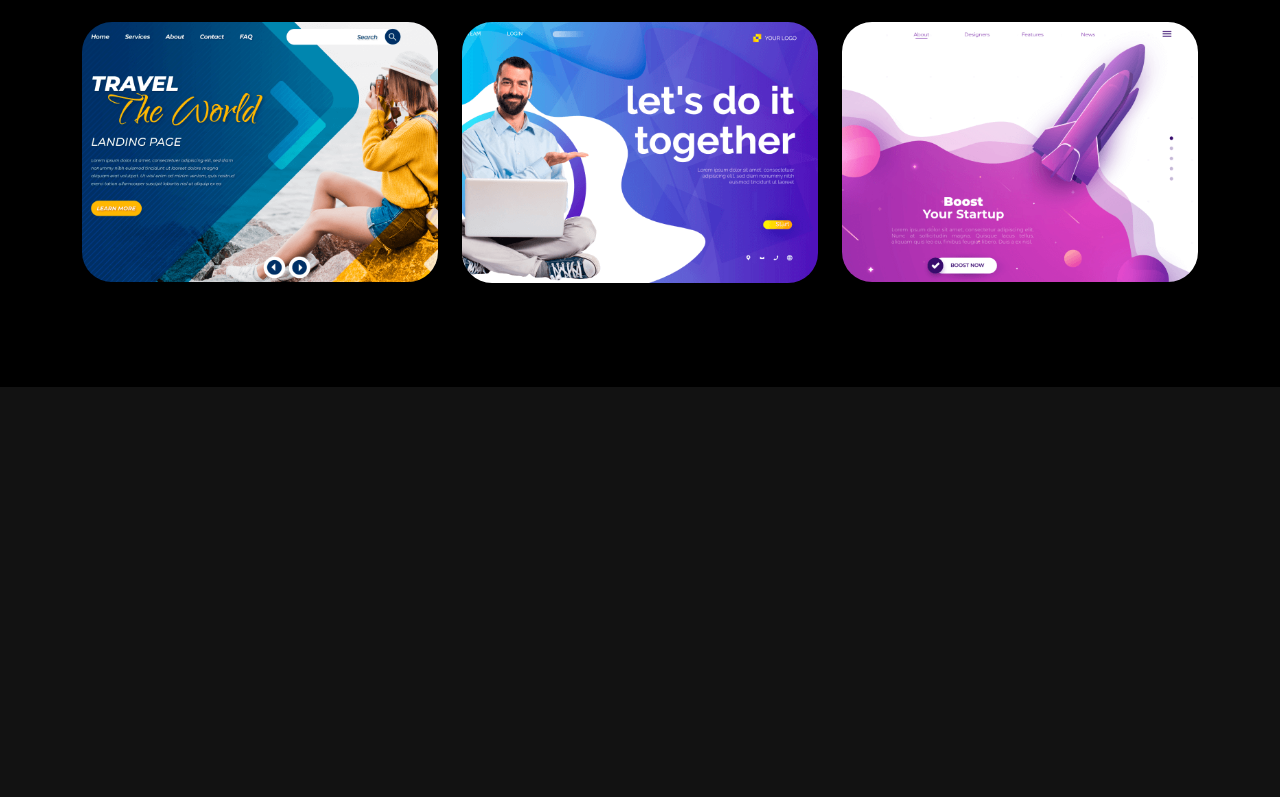
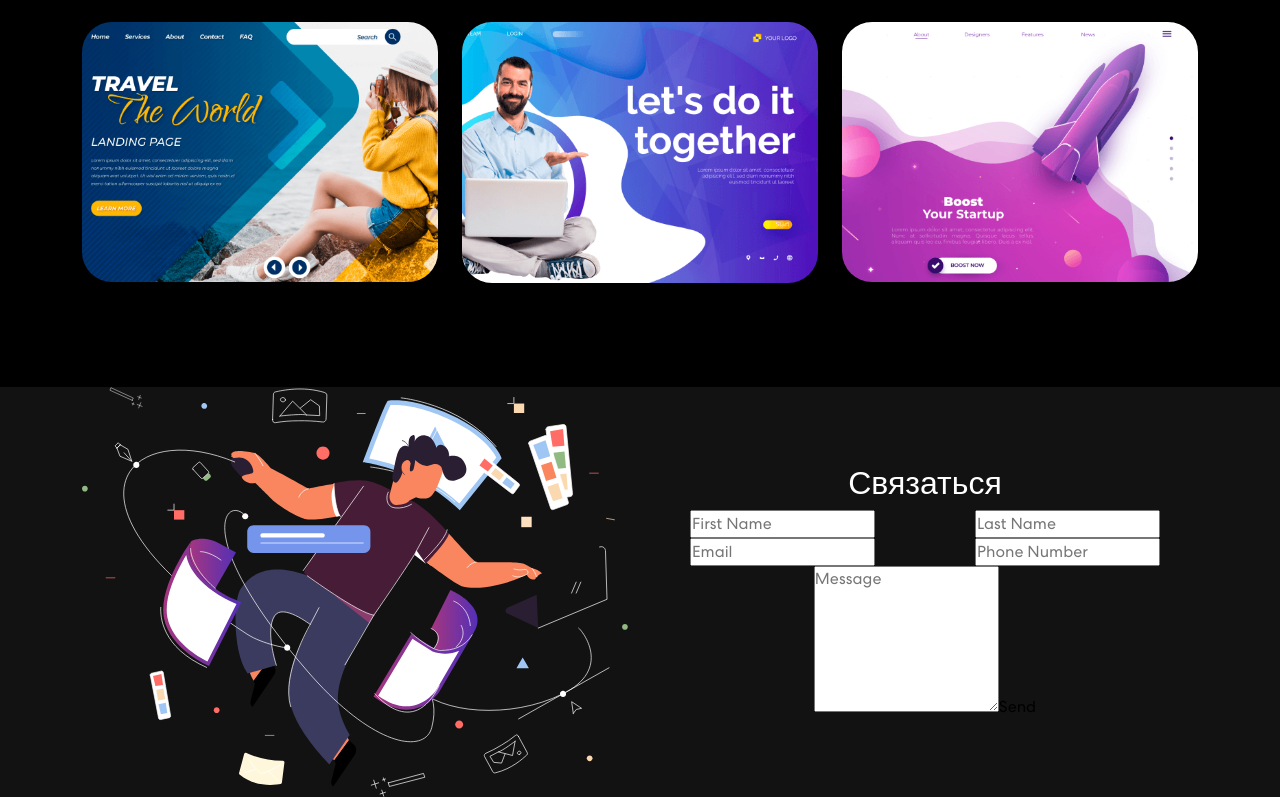
Before and after one commit to EfaSer/portfolio_test, a React (Create React App) app: page / in a window 1280 px wide. Shown: the part 1979-2776 px from the top of the page. Before the commit the page ends 2366 px from the top, so only its background shows below. Built offline with nearby package versions, Linux system fonts and the light colour scheme.

Commit message:
Contact Form

```diff
--- a/package.json
+++ b/package.json
@@ -7,6 +7,9 @@
         "@testing-library/react": "^13.4.0",
         "@testing-library/user-event": "^13.5.0",
         "bootstrap": "^5.3.1",
+        "cors": "^2.8.5",
+        "express": "^4.18.2",
+        "nodemailer": "^6.9.5",
         "react": "^18.2.0",
         "react-bootstrap": "^2.8.0",
         "react-bootstrap-icons": "^1.10.3",
--- a/src/App.js
+++ b/src/App.js
@@ -4,6 +4,7 @@
 import { Banner } from "./components/Banner";
 import { Skills } from "./components/Skills";
 import { Projects } from "./components/Projects";
+import { Contact } from "./components/Contact";
 import "bootstrap/dist/css/bootstrap.min.css";
 
 function App() {
@@ -13,6 +14,7 @@
             <Banner />
             <Skills />
             <Projects />
+            <Contact />
         </div>
     );
 }
--- /dev/null
+++ b/src/components/Contact.js
@@ -0,0 +1,145 @@
+import { useState } from "react";
+import { Container, Row, Col } from "react-bootstrap";
+import contactImg from "../assets/img/contact-img.svg";
+
+export const Contact = () => {
+    const formInitialDetails = {
+        firstName: "",
+        lastName: "",
+        email: "",
+        phone: "",
+        message: "",
+    };
+    const [formDetails, setFormDetails] = useState(formInitialDetails);
+    const [buttonText, setButtonText] = useState("Send");
+    const [status, setStatus] = useState({});
+
+    const onFormUpdate = (category, value) => {
+        setFormDetails({
+            ...formDetails,
+            [category]: value,
+        });
+    };
+    const handleSubmit = async (e) => {
+        e.preventDefault();
+        setButtonText("Sending...");
+        let response = await fetch("http://localhost:5000/contact", {
+            method: "POST",
+            headers: {
+                "Content-Type": "Application/json;charset=utf-8",
+            },
+            body: JSON.stringify(formDetails),
+        });
+        setButtonText("Send");
+        let result = response.json();
+        setFormDetails(formInitialDetails);
+        if (result.code === 200) {
+            setStatus({ success: true, message: "Message sent successfully" });
+        } else {
+            setStatus({
+                success: false,
+                message: "Something went wrong, please try again later",
+            });
+        }
+    };
+
+    return (
+        <section className="contact" id="connect">
+            <Container>
+                <Row className="align-items-center">
+                    <Col md={6}>
+                        <img src={contactImg} />
+                    </Col>
+                    <Col md={6}>
+                        <h2>Связаться</h2>
+                        <form onSubmit={handleSubmit}>
+                            <Row>
+                                <Col sm={6} className="px-1">
+                                    <input
+                                        type="text"
+                                        value={formDetails.firstName}
+                                        placeholder="First Name"
+                                        onChange={(e) =>
+                                            onFormUpdate(
+                                                "firstName",
+                                                e.target.value
+                                            )
+                                        }
+                                    />
+                                </Col>
+                                <Col sm={6} className="px-1">
+                                    <input
+                                        type="text"
+                                        value={formDetails.lastName}
+                                        placeholder="Last Name"
+                                        onChange={(e) =>
+                                            onFormUpdate(
+                                                "lastName",
+                                                e.target.value
+                                            )
+                                        }
+                                    />
+                                </Col>
+                                <Col sm={6} className="px-1">
+                                    <input
+                                        type="email"
+                                        value={formDetails.email}
+                                        placeholder="Email"
+                                        onChange={(e) =>
+                                            onFormUpdate(
+                                                "Email",
+                                                e.target.value
+                                            )
+                                        }
+                                    />
+                                </Col>
+                                <Col sm={6} className="px-1">
+                                    <input
+                                        type="tel"
+                                        value={formDetails.phone}
+                                        placeholder="Phone Number"
+                                        onChange={(e) =>
+                                            onFormUpdate(
+                                                "phone",
+                                                e.target.value
+                                            )
+                                        }
+                                    />
+                                </Col>
+                                <Col>
+                                    <textarea
+                                        rows="6"
+                                        value={formDetails.message}
+                                        placeholder="Message"
+                                        onChange={(e) =>
+                                            onFormUpdate(
+                                                "message",
+                                                e.target.value
+                                            )
+                                        }
+                                    ></textarea>
+                                    <button type="submit">
+                                        <span>{buttonText}</span>
+                                    </button>
+                                </Col>
+                            </Row>
+                        </form>
+                    </Col>
+                    {status.message && (
+                        <Col>
+                            <p
+                                className={
+                                    status.success === false
+                                        ? "danger"
+                                        : "success"
+                                }
+                            >
+                                {status.message}
+                            </p>
+                        </Col>
+                    )}
+                </Row>
+            </Container>
+        </section>
+    );
+};
```
Also changed, not shown: server.js (added, +52 -0 lines), 1 other file (tests, documents, lock files or other folders). Lines whose indentation alone changed are shown as unchanged.
